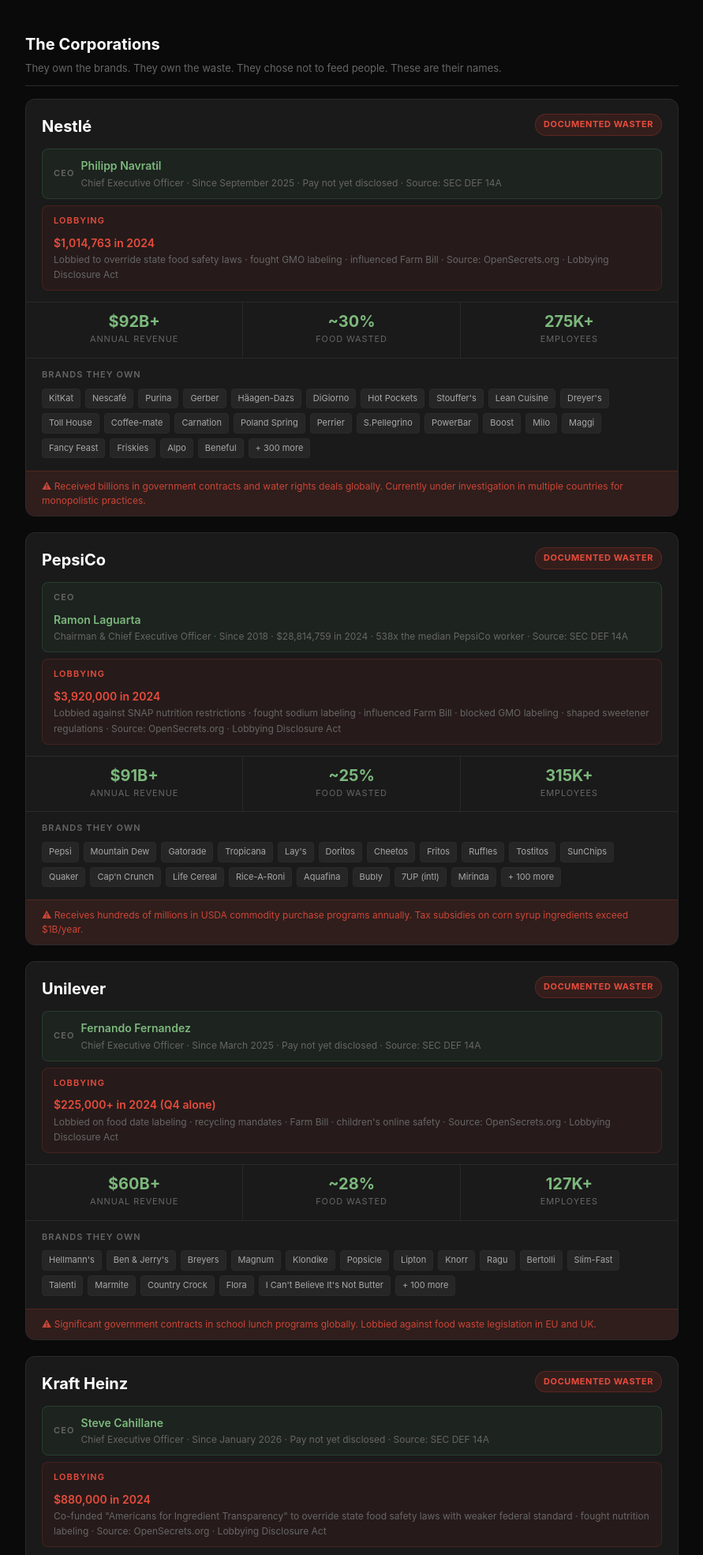
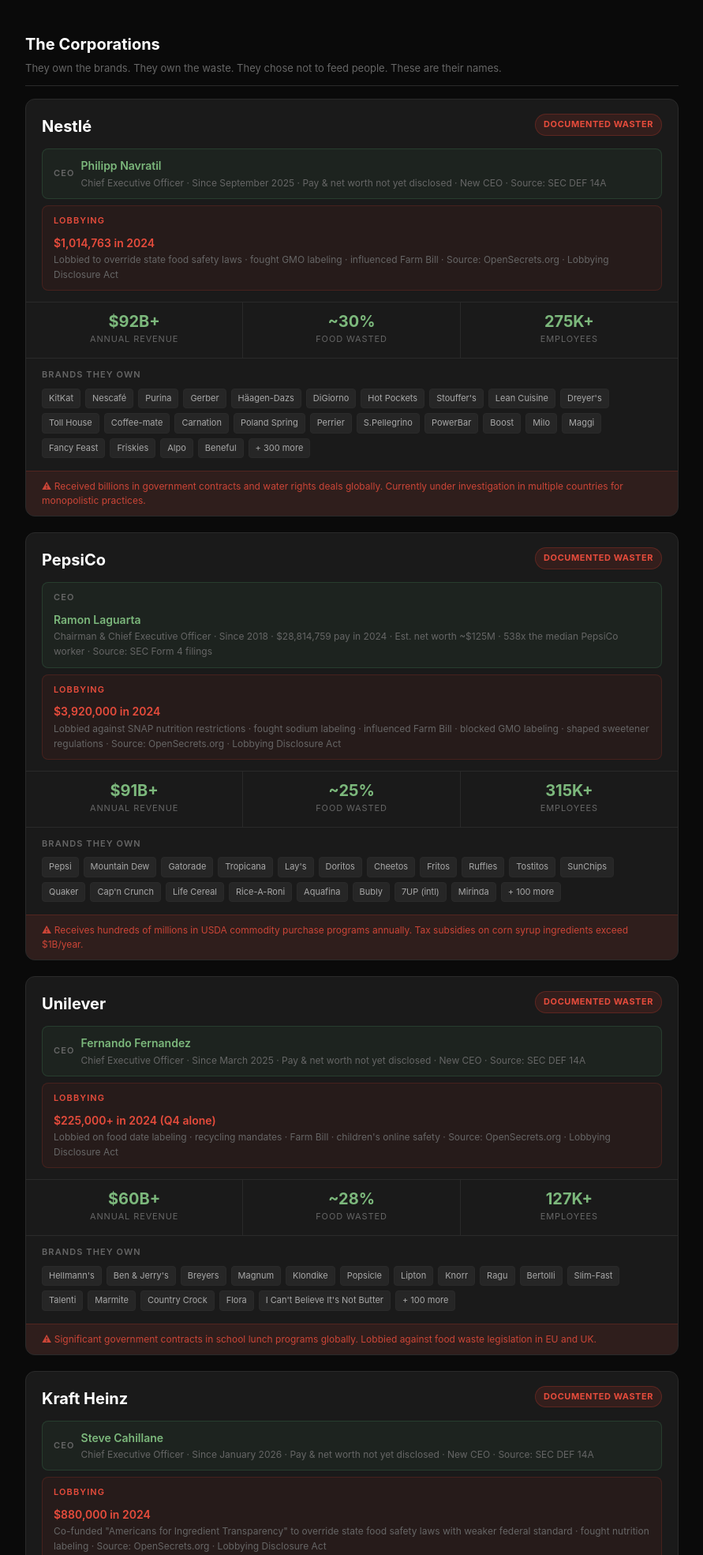
Before and after one commit to Kronestones/gleaning, a FastAPI app: page /stats in a window 1280 px wide. Shown: the part 937-2906 px from the top of the page at 79% size, without its empty margins (194-1085 px from the left). Run offline with FastAPI, Linux system fonts and the light colour scheme; data that the repository does not hold is empty; parts of the project's set-up code (start-up, migrations or seed data) failed here and were passed over.

Commit message:
CEO net worth, fix hero text, Project Themis in sources, dynamic last updated, remove map reference

```diff
--- a/templates/stats.html
+++ b/templates/stats.html
@@ -131,7 +131,7 @@
         </div>
         <div class="ceo-strip">
           <span class="ceo-label">CEO</span>
-          <div><div class="ceo-name">Philipp Navratil</div><div class="ceo-title">Chief Executive Officer · Since September 2025 · Pay not yet disclosed · Source: SEC DEF 14A</div></div>
+          <div><div class="ceo-name">Philipp Navratil</div><div class="ceo-title">Chief Executive Officer · Since September 2025 · Pay & net worth not yet disclosed · New CEO · Source: SEC DEF 14A</div></div>
         </div>
         <div class="ceo-strip" style="margin-top:8px;background:rgba(192,57,43,0.08);border-color:rgba(192,57,43,0.2)">
           <span class="ceo-label" style="color:#e74c3c">LOBBYING</span>
@@ -154,7 +154,7 @@
         </div>
         <div class="ceo-strip">
           <span class="ceo-label">CEO</span>
-          <div><div class="ceo-name">Ramon Laguarta</div><div class="ceo-title">Chairman & Chief Executive Officer · Since 2018 · $28,814,759 in 2024 · 538x the median PepsiCo worker · Source: SEC DEF 14A</div></div>
+          <div><div class="ceo-name">Ramon Laguarta</div><div class="ceo-title">Chairman & Chief Executive Officer · Since 2018 · $28,814,759 pay in 2024 · Est. net worth ~$125M · 538x the median PepsiCo worker · Source: SEC Form 4 filings</div></div>
         </div>
         <div class="ceo-strip" style="margin-top:8px;background:rgba(192,57,43,0.08);border-color:rgba(192,57,43,0.2)">
           <span class="ceo-label" style="color:#e74c3c">LOBBYING</span>
@@ -177,7 +177,7 @@
         </div>
         <div class="ceo-strip">
           <span class="ceo-label">CEO</span>
-          <div><div class="ceo-name">Fernando Fernandez</div><div class="ceo-title">Chief Executive Officer · Since March 2025 · Pay not yet disclosed · Source: SEC DEF 14A</div></div>
+          <div><div class="ceo-name">Fernando Fernandez</div><div class="ceo-title">Chief Executive Officer · Since March 2025 · Pay & net worth not yet disclosed · New CEO · Source: SEC DEF 14A</div></div>
         </div>
         <div class="ceo-strip" style="margin-top:8px;background:rgba(192,57,43,0.08);border-color:rgba(192,57,43,0.2)">
           <span class="ceo-label" style="color:#e74c3c">LOBBYING</span>
@@ -200,7 +200,7 @@
         </div>
         <div class="ceo-strip">
           <span class="ceo-label">CEO</span>
-          <div><div class="ceo-name">Steve Cahillane</div><div class="ceo-title">Chief Executive Officer · Since January 2026 · Pay not yet disclosed · Source: SEC DEF 14A</div></div>
+          <div><div class="ceo-name">Steve Cahillane</div><div class="ceo-title">Chief Executive Officer · Since January 2026 · Pay & net worth not yet disclosed · New CEO · Source: SEC DEF 14A</div></div>
         </div>
         <div class="ceo-strip" style="margin-top:8px;background:rgba(192,57,43,0.08);border-color:rgba(192,57,43,0.2)">
           <span class="ceo-label" style="color:#e74c3c">LOBBYING</span>
@@ -223,7 +223,7 @@
         </div>
         <div class="ceo-strip">
           <span class="ceo-label">CEO</span>
-          <div><div class="ceo-name">Jeff Harmening</div><div class="ceo-title">Chairman & Chief Executive Officer · Since 2017 · $16,056,114 in 2024 · Source: SEC DEF 14A · AFL-CIO PayWatch</div></div>
+          <div><div class="ceo-name">Jeff Harmening</div><div class="ceo-title">Chairman & Chief Executive Officer · Since 2017 · $16,056,114 pay in 2024 · Est. net worth ~$50M+ · Source: SEC DEF 14A · AFL-CIO PayWatch</div></div>
         </div>
         <div class="ceo-strip" style="margin-top:8px;background:rgba(192,57,43,0.08);border-color:rgba(192,57,43,0.2)">
           <span class="ceo-label" style="color:#e74c3c">LOBBYING</span>
@@ -246,7 +246,7 @@
         </div>
         <div class="ceo-strip">
           <span class="ceo-label">CEO</span>
-          <div><div class="ceo-name">Sean Connolly</div><div class="ceo-title">President & Chief Executive Officer · Since 2015 · $24,030,226 in 2024 · Source: SEC DEF 14A · ERI Economic Research Institute</div></div>
+          <div><div class="ceo-name">Sean Connolly</div><div class="ceo-title">President & Chief Executive Officer · Since 2015 · $24,030,226 pay in 2024 · Est. net worth ~$77M · Source: SEC DEF 14A · SEC Form 4 filings</div></div>
         </div>
         <div class="ceo-strip" style="margin-top:8px;background:rgba(192,57,43,0.08);border-color:rgba(192,57,43,0.2)">
           <span class="ceo-label" style="color:#e74c3c">LOBBYING</span>
@@ -269,7 +269,7 @@
         </div>
         <div class="ceo-strip">
           <span class="ceo-label">CEO</span>
-          <div><div class="ceo-name">Poul Weihrauch</div><div class="ceo-title">CEO, Mars Incorporated · Since 2022 · Privately held — pay not disclosed · No SEC filing required</div></div>
+          <div><div class="ceo-name">Poul Weihrauch</div><div class="ceo-title">CEO, Mars Incorporated · Since 2022 · Pay & net worth hidden — Mars is privately held · No SEC filing required · Financial details shielded from public</div></div>
         </div>
         <div class="ceo-strip" style="margin-top:8px;background:rgba(192,57,43,0.08);border-color:rgba(192,57,43,0.2)">
           <span class="ceo-label" style="color:#e74c3c">LOBBYING</span>
@@ -290,12 +290,12 @@
     <p>Waste percentages: EPA Food Recovery Hierarchy, USDA Economic Research Service, company sustainability reports and SEC filings.</p>
     <p>Subsidy data: USDA Agricultural Marketing Service procurement records, Environmental Working Group Farm Subsidy Database, company 10-K filings.</p>
     <p>Executive data: Company press releases, SEC regulatory filings, public news coverage. Verified April 2026. Updated when leadership changes.</p>
-    <p>This page is maintained by the Team and updated daily. To document waste you have witnessed: <a href="/hoarders">The Gleaning</a></p>
+    <p>This page is maintained by the Team and updated daily. To document waste you have witnessed: <a href="/hoarders">Project Themis</a></p>
   </div>
 
 
 
-  <div class="last-updated">Last updated: <span>daily</span> · Data is public record · <a href="/hoarders">Document waste you have seen</a></div>
+  <div class="last-updated">Last updated: <span>{{ stats.last_updated }}</span> · Data is public record · <a href="/hoarders">Document waste you have seen</a></div>
 </main>
 <footer>
   <p>Gleaning · No advertising · No data selling · Power to the People</p>
```
Also changed, not shown: templates/index.html (+4 -3 lines).
